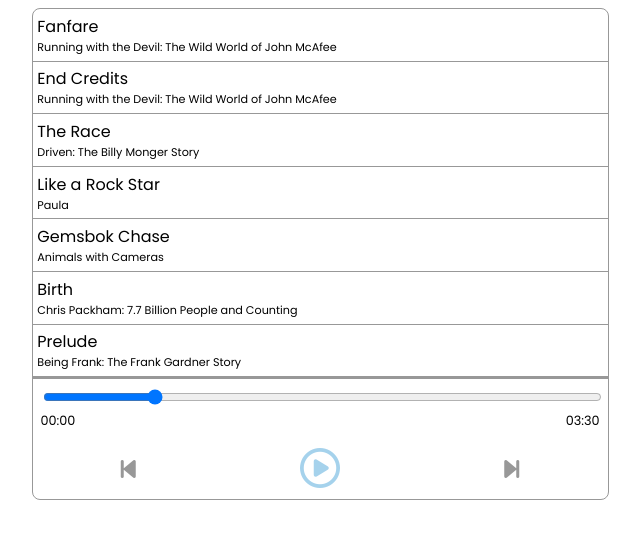
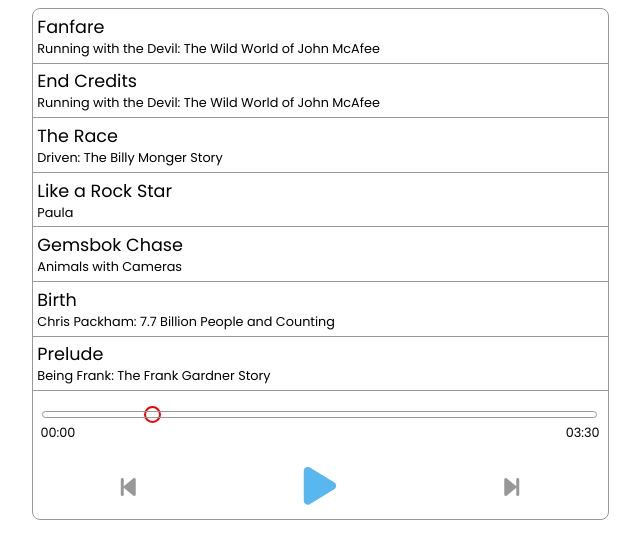
Before and after one commit to timgoalen/javascript-audio-player, a plain HTML site: page index.html in a window 1280 px wide. Shown: the whole page, without its empty margins (320-960 px from the left). Drawn offline with Linux system fonts and the light colour scheme.

Commit message:
Update css

```diff
--- a/assets/css/style.css
+++ b/assets/css/style.css
@@ -14,7 +14,7 @@ body {
 
 #visualiser,
 #controls {
-    border-top: 1px solid #989898;
+    /* border-top: 1px solid #989898; */
 }
 
 .track {
@@ -23,11 +23,11 @@ body {
 }
 
 .track-title {
-    font-size: 1rem;
+    font-size: 1.1rem;
 }
 
 .track-album {
-    font-size: 0.7rem;
+    font-size: 0.8rem;
 }
 
 .active-track {
@@ -52,9 +52,40 @@ body {
     margin: 0.5rem;
 }
 
-#slider {
-    width: 100%;
+#track-position-slider {
+    width: 99%;
+    -webkit-appearance: none;
+    -moz-appearance: none;
+    appearance: none;
+    height: 0.3rem;
+    outline: 1px solid #989898;
+    border-radius: 4px;
+    z-index: 1;
 }
+
+#track-position-slider::-webkit-slider-thumb {
+  -webkit-appearance: none;
+  -moz-appearance: none;
+  appearance: none;
+  width: 13px;
+  height: 13px;
+  background: white;
+  outline: 2px solid #EC0404;
+  cursor: pointer;
+  border-radius: 50%;
+  z-index: 999;
+}
+
+#track-position-slider::before {
+    content: '';
+    display: block;
+    height: 5px;
+    /* width: 100%; */
+    position: absolute;
+    background: #e74c3c; /* Color for the active portion */
+    border-radius: 5px;
+    z-index: 1;
+  }
 
 #times {
     display: flex;
@@ -70,6 +101,6 @@ body {
 }
 
 #track-play-btn {
-    font-size: 2.5rem;
-    color: #a5d2ec;
+    font-size: 2.7rem;
+    color: #58b7ef;
 }
--- a/assets/js/audio-player.js
+++ b/assets/js/audio-player.js
@@ -129,7 +129,7 @@ function changePlayToPauseBtn() {
 }
 
 function changePauseToPlayBtn() {
-    playBtn.innerHTML = `<i class="fa-regular fa-circle-play"></i>`;
+    playBtn.innerHTML = `<i class="fa-solid fa-play"></i>`;
 }
 
 playBtn.addEventListener("click", () => {
--- a/index.html
+++ b/index.html
@@ -14,14 +14,13 @@
             <!-- JavaScript appends content here -->
         </div>
 
-        <div id="visualiser">
-
-        </div>
+        <!-- <div id="visualiser">
+        </div> -->
 
         <div id="controls">
             <div id="controls-timeline">
                 <div id="slider">
-                    <input type="range" min="1" max="100" value="20" id="slider">
+                    <input type="range" min="1" max="100" value="20" id="track-position-slider">
                 </div>
                 <div id="times">
                     <div id="#">00:00</div>
@@ -33,7 +32,7 @@
                     <i class="fa-solid fa-backward-step"></i>
                 </div>
                 <div id="track-play-btn">
-                    <i class="fa-regular fa-circle-play"></i>
+                    <i class="fa-solid fa-play"></i>
                 </div>
                 <div id="track-forward-btn">
                     <i class="fa-solid fa-forward-step"></i>
```
